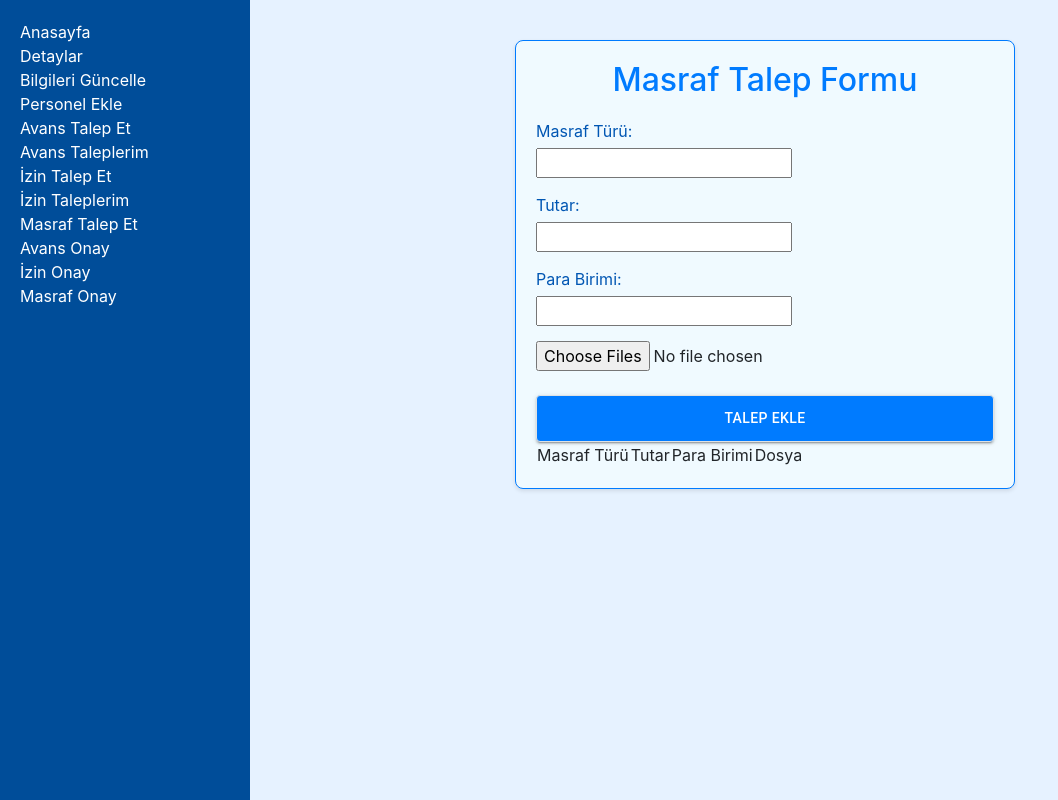
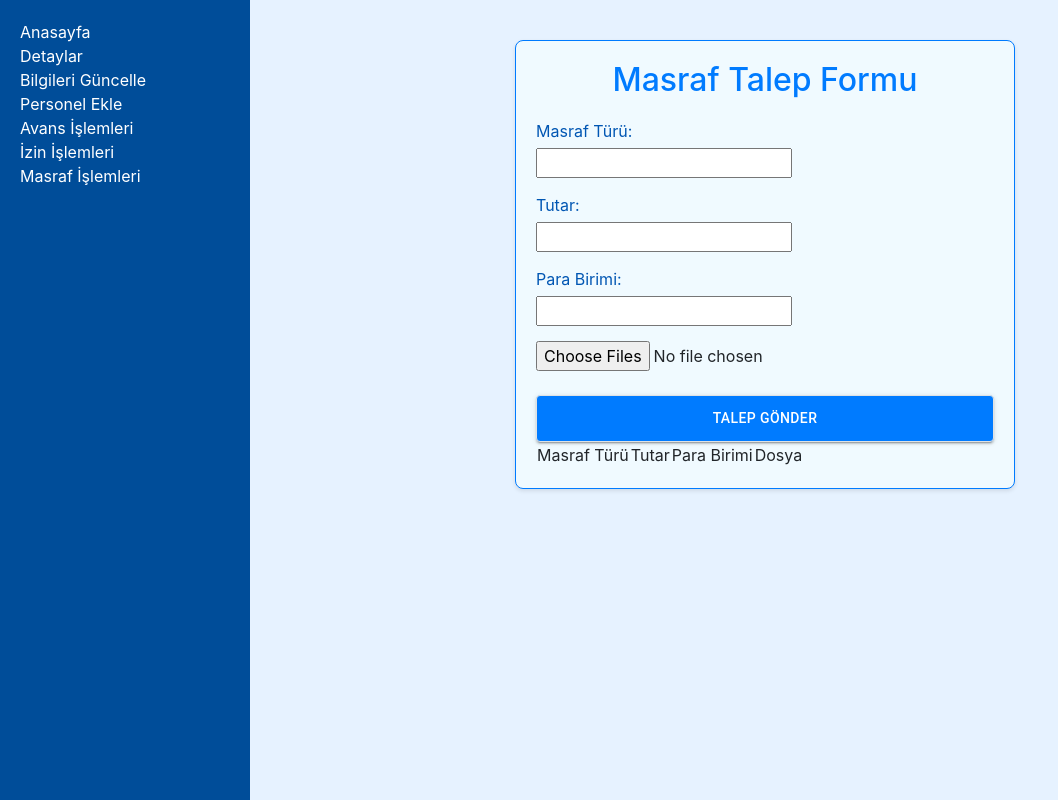
Before and after one commit to Esudekarakus/HumanResourcesFrontEndProject, a React (Vite) app: page /expenseform in a window 1280 px wide. Shown: the whole page, without its empty margins (0-1058 px from the left). Built offline with nearby package versions, Linux system fonts and the light colour scheme.

Commit message:
Sekmeler düzenlendi

```diff
--- a/src/components/Personel/ExpenseForm.jsx
+++ b/src/components/Personel/ExpenseForm.jsx
@@ -112,7 +112,7 @@ function ExpenseForm() {
 </label> */}
 <br />
 <Button type="submit" variant="contained" color="primary" className={styles.submitButton}>
-            Talep Ekle
+            Talep Gönder
 </Button>
 </form>
 <table>
--- a/src/components/Template.jsx
+++ b/src/components/Template.jsx
@@ -1,83 +1,176 @@
-import React from 'react';
+
+import React, { useState } from 'react';
+
 import { BrowserRouter as Router, Routes, Route, Link } from "react-router-dom";
 
 import Home from "../components/HomePage/Home";
-import Managers from "../components/HomePage/Managers";
+
 import Details from "../components/HomePage/Details";
+
 import AddEmployee from "./HomePage/AddEmp";
+
 import UpdateDetails from "./UpdateDetails";
 
-import LockOutlinedIcon from '@mui/icons-material/LockOutlined';
+import AdvanceRequestForm from './Personel/AdvanceForm';
 
-import ForgotPass from '../components/ForgotPass/ForgotPass';
-import '../App.css';
-import AdvanceRequestForm from './Personel/AdvanceForm';
-import AdvanceRequestList from './Personel/AdvanceList';
 import AdvanceRequestsList from './Personel/AdvanceList';
+
 import LeaveRequestForm from './Personel/LeaveForm';
+
 import LeaveRequestList from './Personel/LeaveList';
+
 import ExpenseForm from './Personel/ExpenseForm';
+
 import ApproveRejectTable from './Employeer/ApproveRejectTable';
+
 import LeaveApprovalScreen from './Employeer/LeaveApprovalScreen';
+
 import ExpenseScreen from './Employeer/ExpenseScreen';
 
+function Template() {
 
+  const [isAdvanceMenuOpen, setAdvanceMenuOpen] = useState(false);
 
-function Template() {
+  const [isLeaveMenuOpen, setLeaveMenuOpen] = useState(false);
+
+  const [isExpenseMenuOpen, setExpenseMenuOpen] = useState(false);
+
+  const toggleAdvanceMenu = () => setAdvanceMenuOpen(!isAdvanceMenuOpen);
+
+  const toggleLeaveMenu = () => setLeaveMenuOpen(!isLeaveMenuOpen);
+
+  const toggleExpenseMenu = () => setExpenseMenuOpen(!isExpenseMenuOpen);
+
   return (
 
     <main>
 
+      <div style={{display: 'flex'}}>
 
-<div style={{display: 'flex'}}>
         <nav style={{
+
                   padding: '20px',
+
                   width: '250px',
+
                   minHeight: '100vh',
-              background: '#004d99', // Mavi renk
+
+                  background: '#004d99',
+
                   color: 'white'
+
                 }}>
+
           <ul style={{listStyleType: 'none', padding: 0}}>
+
             <li><Link to="/home/:userId" style={{ color: 'white', textDecoration: 'none' }}>Anasayfa</Link></li>
+
             <li><Link to="/details/:userId" style={{ color: 'white', textDecoration: 'none' }}>Detaylar</Link></li>
+
             <li><Link to="/update" style={{ color: 'white', textDecoration: 'none' }}>Bilgileri Güncelle</Link></li>
+
             <li><Link to="/employees" style={{ color: 'white', textDecoration: 'none' }}>Personel Ekle</Link></li>
+
+            <li onClick={toggleAdvanceMenu} style={{ cursor: 'pointer' }}>
+
+              Avans İşlemleri
+
+              {isAdvanceMenuOpen && (
+
+                <ul style={{listStyleType: 'none'}}>
+
                   <li><Link to="/advancerequestform" style={{ color: 'white', textDecoration: 'none' }}>Avans Talep Et</Link></li>
+
                   <li><Link to="/advancerequestlist" style={{ color: 'white', textDecoration: 'none' }}>Avans Taleplerim</Link></li>
-<li><Link to="/leaverequestform" style={{ color: 'white', textDecoration: 'none' }}>İzin Talep Et</Link></li>
-<li><Link to="/leaverequestlist" style={{ color: 'white', textDecoration: 'none' }}>İzin Taleplerim</Link></li>
-<li><Link to="/expenseform" style={{ color: 'white', textDecoration: 'none' }}>Masraf Talep Et</Link></li>
-<li><Link to="/approverejecttable" style={{ color: 'white', textDecoration: 'none' }}>Avans Onay </Link></li>
-<li><Link to="/leaveapprovalscreen" style={{ color: 'white', textDecoration: 'none' }}>İzin Onay </Link></li>
-<li><Link to="/expensescreen" style={{ color: 'white', textDecoration: 'none' }}>Masraf Onay </Link></li>
 
-
+                  <li><Link to="/approverejecttable" style={{ color: 'white', textDecoration: 'none' }}>Avans Onay</Link></li>
 
                 </ul>
+
+              )}
+
+            </li>
+
+            <li onClick={toggleLeaveMenu} style={{ cursor: 'pointer' }}>
+
+              İzin İşlemleri
+
+              {isLeaveMenuOpen && (
+
+                <ul style={{listStyleType: 'none'}}>
+
+                  <li><Link to="/leaverequestform" style={{ color: 'white', textDecoration: 'none' }}>İzin Talep Et</Link></li>
+
+                  <li><Link to="/leaverequestlist" style={{ color: 'white', textDecoration: 'none' }}>İzin Taleplerim</Link></li>
+
+                  <li><Link to="/leaveapprovalscreen" style={{ color: 'white', textDecoration: 'none' }}>İzin Onay</Link></li>
+
+                </ul>
+
+              )}
+
+            </li>
+
+            <li onClick={toggleExpenseMenu} style={{ cursor: 'pointer' }}>
+
+              Masraf İşlemleri
+
+              {isExpenseMenuOpen && (
+
+                <ul style={{listStyleType: 'none'}}>
+
+                  <li><Link to="/expenseform" style={{ color: 'white', textDecoration: 'none' }}>Masraf Talep Et</Link></li>
+
+                  <li><Link to="/expensescreen" style={{ color: 'white', textDecoration: 'none' }}>Masraf Onay</Link></li>
+
+                </ul>
+
+              )}
+
+            </li>
+
+          </ul>
+
         </nav>
+
         <div style={{flex: 1, padding: '20px', background: '#e6f2ff'}}>
+
           <Routes>
+
             <Route path="/home/:userId" element={<Home />} />
-{/* <Route path="/managers" element={<Managers />} /> */}
+
             <Route path="/details/:userId" element={<Details />} />
+
             <Route path="/employees" element={<AddEmployee />} />
-<Route path="/update" element={<UpdateDetails/>}/>
-<Route path="/advancerequestform" element={<AdvanceRequestForm/>}/>
-<Route path="/advancerequestlist" element={<AdvanceRequestsList/>}/>
-<Route path="/leaverequestform" element={<LeaveRequestForm/>}/>
-<Route path="/leaverequestlist" element={<LeaveRequestList/>}/>
-<Route path="/expenseform" element={<ExpenseForm/>}/>
-<Route path="/approverejecttable" element={<ApproveRejectTable/>}/>
-<Route path="/leaveapprovalscreen" element={<LeaveApprovalScreen/>}/>
-<Route path="/expensescreen" element={<ExpenseScreen/>}/>
 
+            <Route path="/update" element={<UpdateDetails />} />
 
+            <Route path="/advancerequestform" element={<AdvanceRequestForm />} />
+
+            <Route path="/advancerequestlist" element={<AdvanceRequestsList />} />
+
+            <Route path="/leaverequestform" element={<LeaveRequestForm />} />
+
+            <Route path="/leaverequestlist" element={<LeaveRequestList />} />
+
+            <Route path="/expenseform" element={<ExpenseForm />} />
+
+            <Route path="/approverejecttable" element={<ApproveRejectTable />} />
+
+            <Route path="/leaveapprovalscreen" element={<LeaveApprovalScreen />} />
+
+            <Route path="/expensescreen" element={<ExpenseScreen />} />
 
           </Routes>
+
         </div>
+
       </div>
+
     </main>
 
   );
+
 }
+
 export default Template;
```
Lines whose indentation alone changed are shown as unchanged.
